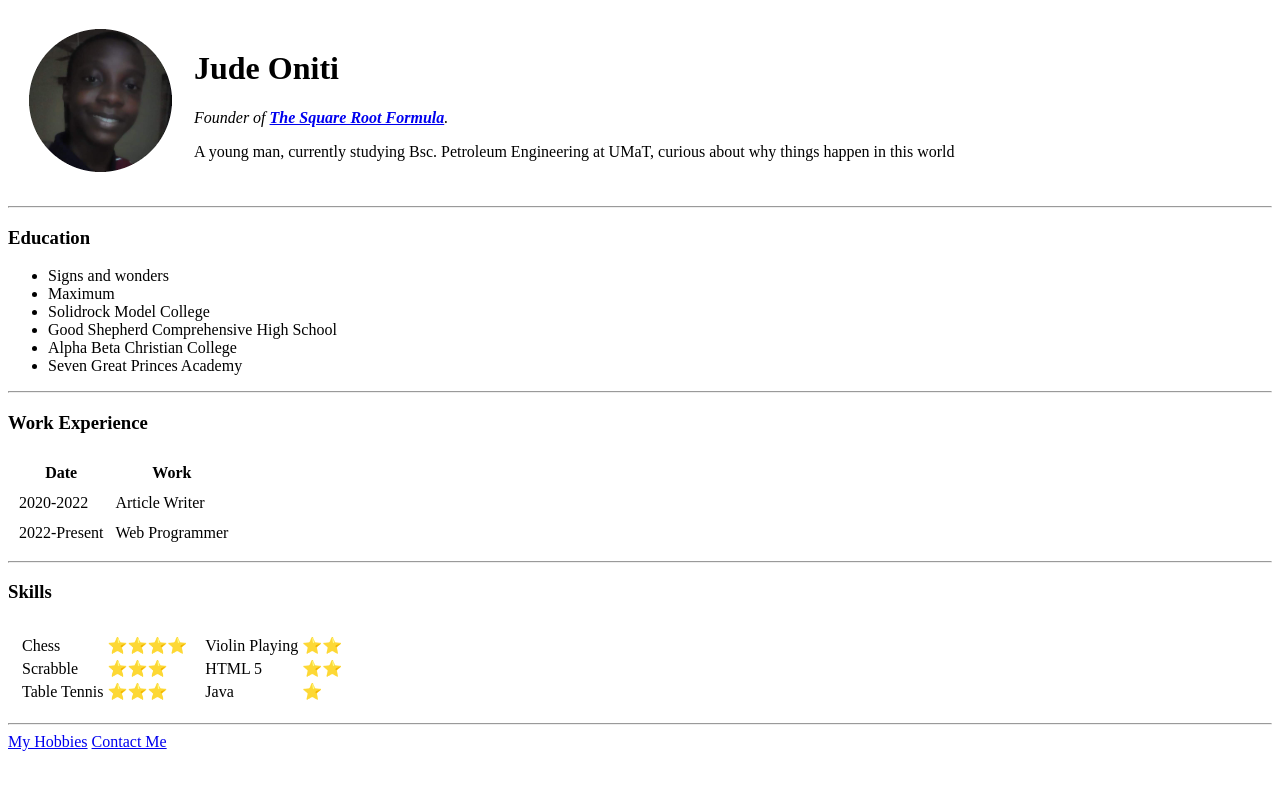
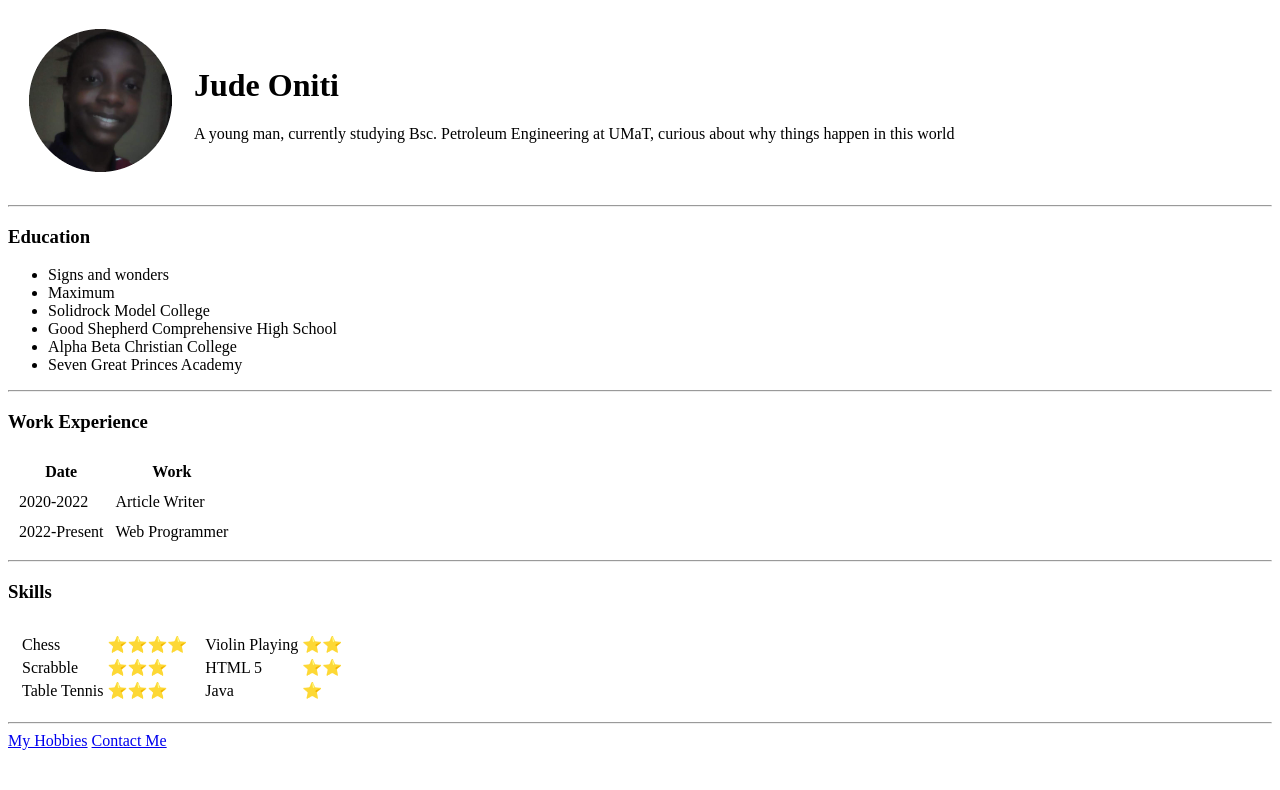
Before and after one commit to Jude-Oniti/cv, a plain HTML site: page index.html in a window 1280 px wide. Drawn offline with Linux system fonts and the light colour scheme.

Commit message:
Removal of line 13

```diff
--- a/index.html
+++ b/index.html
@@ -9,8 +9,7 @@
        <tr>
          <td><img src="Jude.png" alt="Profile Picture Of Jude Oniti"></td>
          <td>
-           <h1>Jude Oniti</h1>
-           <p><em>Founder of <strong><a href="https://qph.fs.quoracdn.net/main-qimg-692989185d0c5f1f5b7576d52ffcdcb8">The Square Root Formula</a></strong>.</em></p>
+          <h1>Jude Oniti</h1>
            <p>A young man, currently studying Bsc. Petroleum Engineering at UMaT, curious about why things happen in this world</p>
          </td>
        </tr>
```
